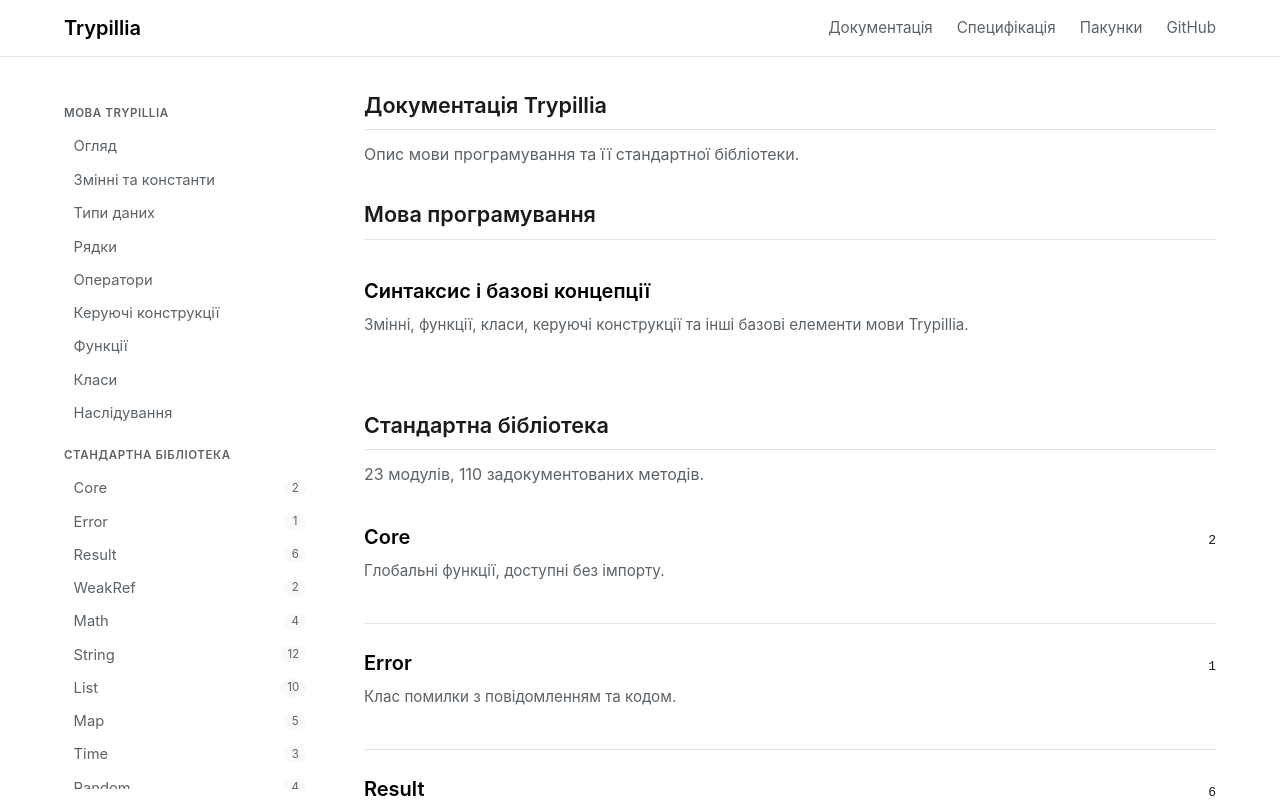
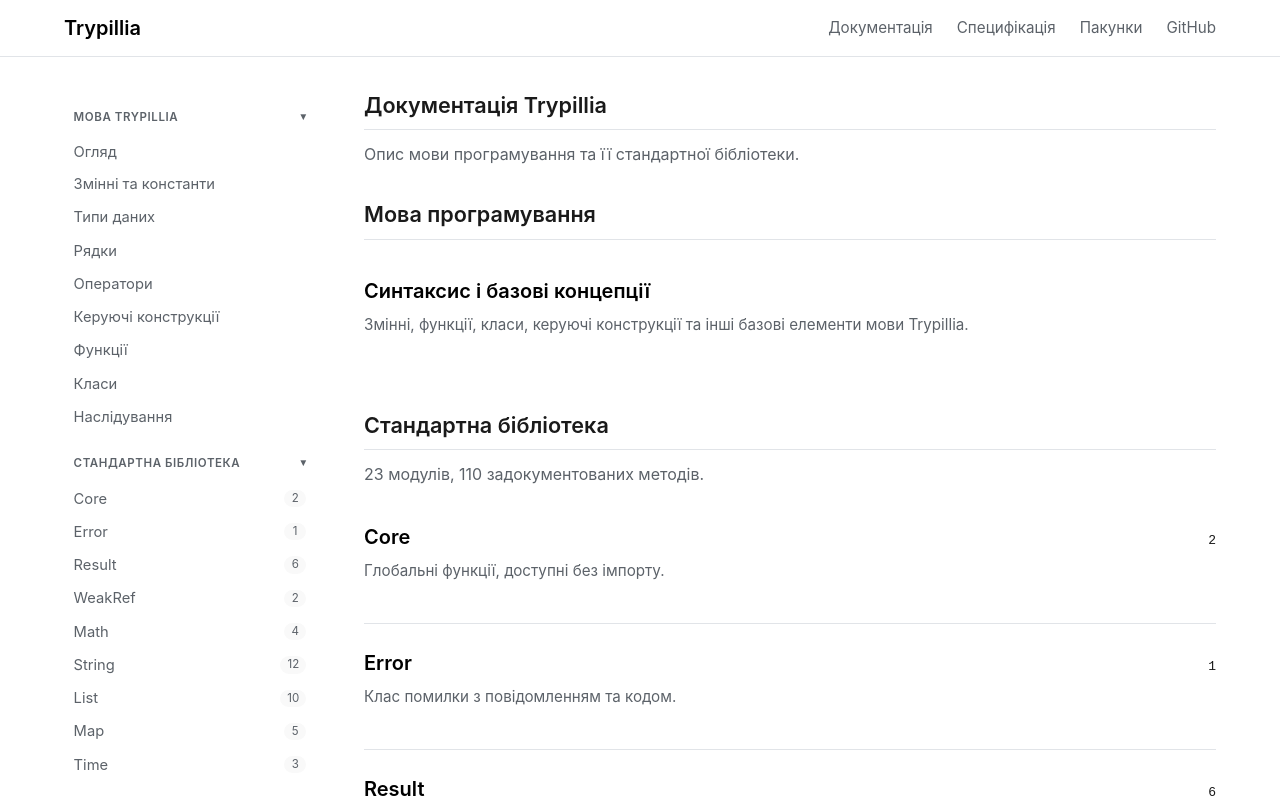
Before and after one commit to ChernegaSergiy/trypillia-language, a SvelteKit app in the folder website/: page /docs in a window 1280 px wide. Shown: the top 800 px of the page. Built offline with nearby package versions, Linux system fonts and the light colour scheme.

Commit message:
feat: Make docs sidebar sections collapsible accordions

```diff
--- a/website/src/routes/docs/+layout.svelte
+++ b/website/src/routes/docs/+layout.svelte
@@ -7,29 +7,32 @@
 
 	const path = $derived($page.url.pathname);
 
-	// On mobile the sidebar is collapsed by default so the page content is
-	// visible immediately without scrolling past a long nav list. The desktop
-	// layout (the default) always shows the nav and ignores this flag.
-	let navOpen = $state(false);
+	// Each nav section is an accordion. On desktop they are expanded by default
+	// (and still collapsible); on mobile they start collapsed so the page
+	// content is visible immediately without scrolling past a long nav list.
+	let languageOpen = $state(true);
+	let stdlibOpen = $state(true);
 
-	// Collapse the mobile nav after navigating to a new page.
 	$effect(() => {
-		path;
-		navOpen = false;
+		if (typeof window !== 'undefined' && window.matchMedia('(max-width: 768px)').matches) {
+			languageOpen = false;
+			stdlibOpen = false;
+		}
 	});
 </script>
 
 <div class="container docs-layout">
 	<aside class="docs-sidebar">
+		<nav>
 			<button
-			class="sidebar-toggle"
-			aria-expanded={navOpen}
-			onclick={() => (navOpen = !navOpen)}
+				class="docs-nav-title"
+				aria-expanded={languageOpen}
+				onclick={() => (languageOpen = !languageOpen)}
 			>
-			Навігація <span class="sidebar-toggle-chevron">{navOpen ? '▲' : '▼'}</span>
+				Мова Trypillia
+				<span class="docs-nav-chevron" class:collapsed={!languageOpen}>▾</span>
 			</button>
-		<nav class:collapsed={!navOpen}>
-			<p class="docs-nav-title">Мова Trypillia</p>
+			<div class="docs-nav-group" class:collapsed={!languageOpen}>
 				<a href={`${base}/docs/language`} class:active={path === '/docs/language'}>Огляд</a>
 				<ul class="docs-module-list">
 					{#each languageTopics as t (t.slug)}
@@ -43,8 +46,17 @@
 						</li>
 					{/each}
 				</ul>
+			</div>
 
-			<p class="docs-nav-title">Стандартна бібліотека</p>
+			<button
+				class="docs-nav-title"
+				aria-expanded={stdlibOpen}
+				onclick={() => (stdlibOpen = !stdlibOpen)}
+			>
+				Стандартна бібліотека
+				<span class="docs-nav-chevron" class:collapsed={!stdlibOpen}>▾</span>
+			</button>
+			<div class="docs-nav-group" class:collapsed={!stdlibOpen}>
 				<ul class="docs-module-list">
 					{#each modules as m (m.slug)}
 						<li>
@@ -58,6 +70,7 @@
 						</li>
 					{/each}
 				</ul>
+			</div>
 		</nav>
 	</aside>
 
```
Also changed, not shown: website/src/lib/styles/global.css. Lines whose indentation alone changed are shown as unchanged.
